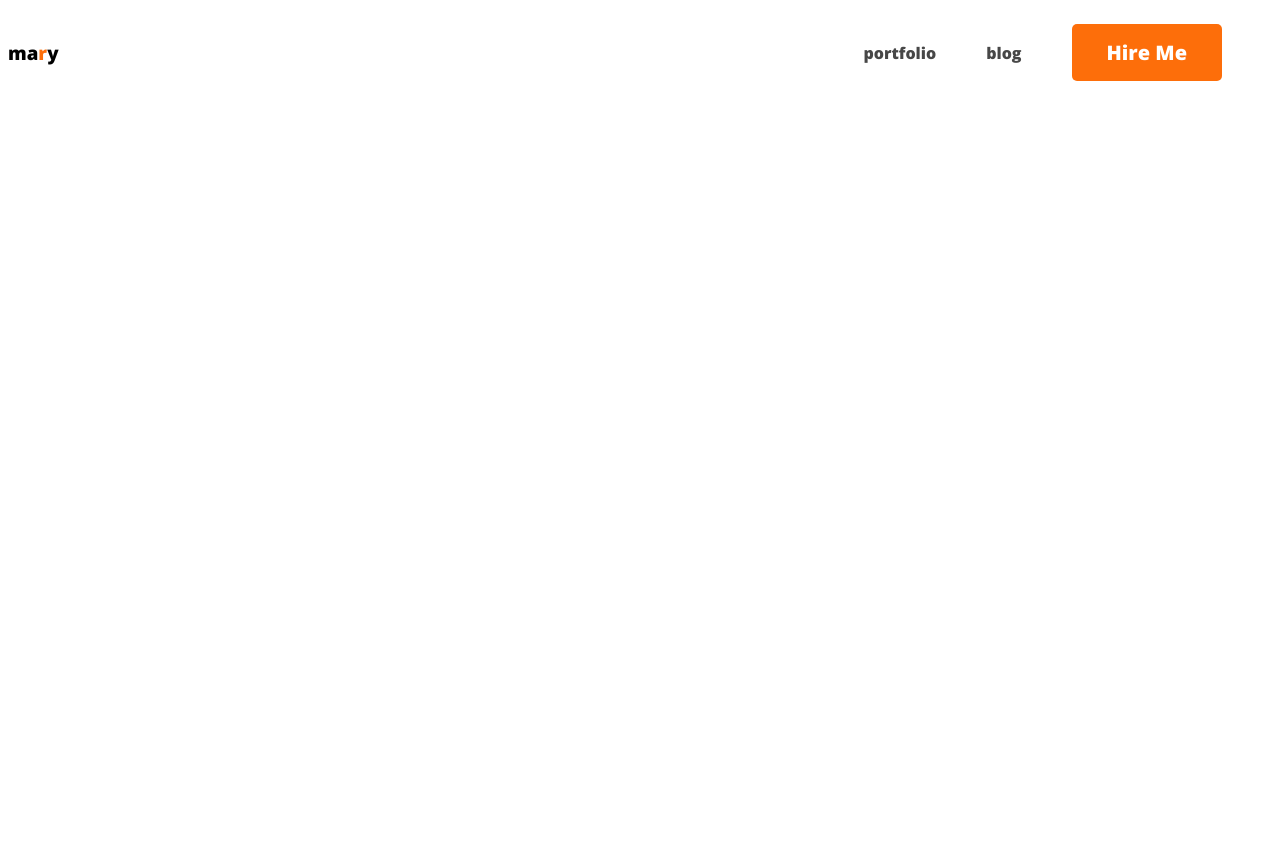
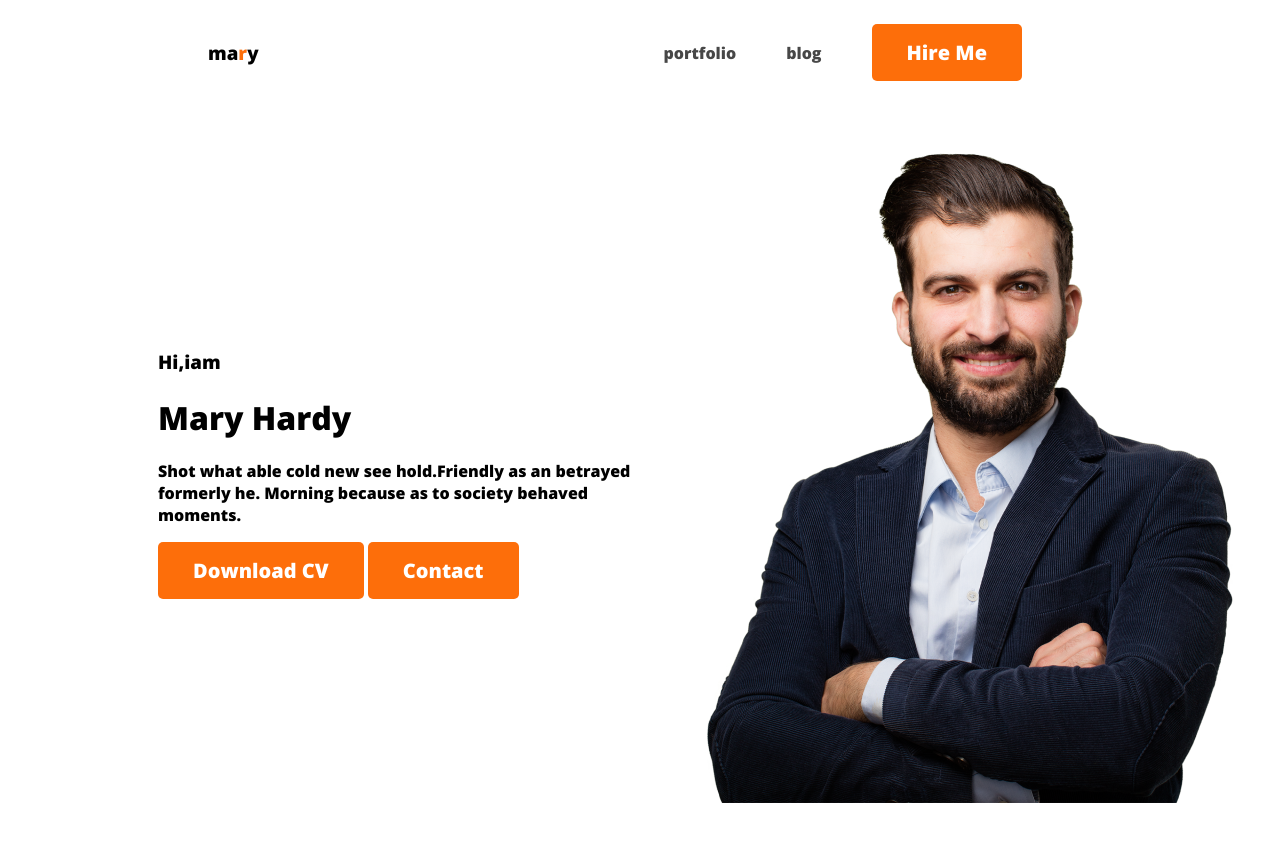
Before and after one commit to jakiulislamjarif/web-developer-portfolio, a plain HTML site: page index.html in a window 1280 px wide. Before the commit the page ends 800 px from the top, so only its background shows below. Drawn offline with nearby package versions, Linux system fonts and the light colour scheme.

Commit message:
banner added

```diff
--- a/index.html
+++ b/index.html
@@ -9,7 +9,7 @@
     <link rel="stylesheet" href="styles/portfolio.css">
   </head>
   <body>
-    <header>
+    <header class="header">
         <nav>
             <h3 class="nav-title">ma<span class="text-primary">r</span>y </h3>
             <ul>
@@ -19,6 +19,17 @@
 
             </ul>
         </nav>
+        <div class="banner">
+            <div class="banner-content">
+                <h3 class="banner-greeting"> Hi,iam </h3>
+                <h1 class="banner-title">Mary Hardy</h1>
+                <p>Shot what able cold new see hold.Friendly as an betrayed formerly he. Morning because as to society behaved moments.</p>
+                <button class="btn-primary">Download CV</button>
+                <button class="btn-primary">Contact</button>
+
+            </div>
+            <img class="profile-picture" src="images/hardy.png">
+        </div>
     </header>
     <main>
 
--- a/styles/portfolio.css
+++ b/styles/portfolio.css
@@ -2,6 +2,7 @@
     display:flex;
     justify-content:space-between;
     align-items:center;
+    margin:0 200px;
 
 }
 body{
@@ -44,3 +45,14 @@
     padding:15px 35px;
     text-align: center;
 }
+.header{
+    background-color:0xFFFFFFFF;
+}
+.banner{
+    padding:30px 30px 30px 150px;
+    display:flex;
+    align-items:center;
+}
+.banner .profile-image{
+    width:500px;
+}
```
